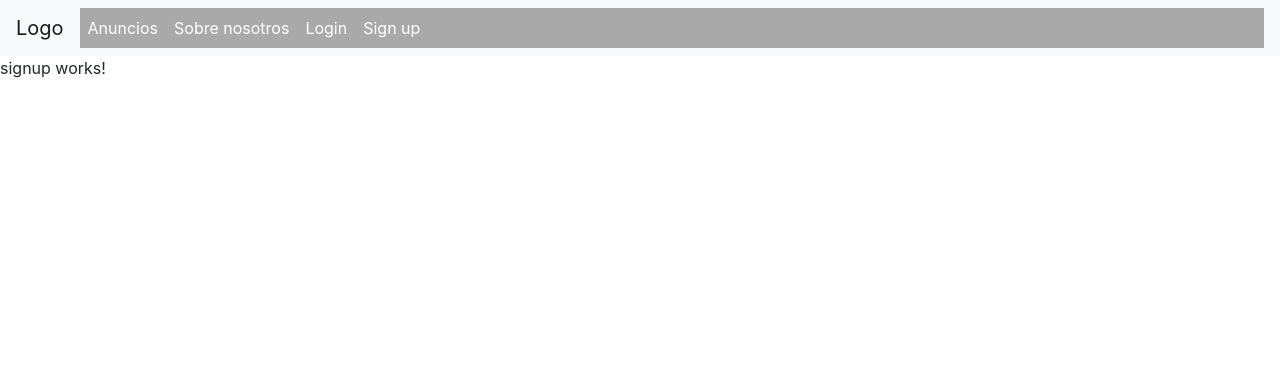
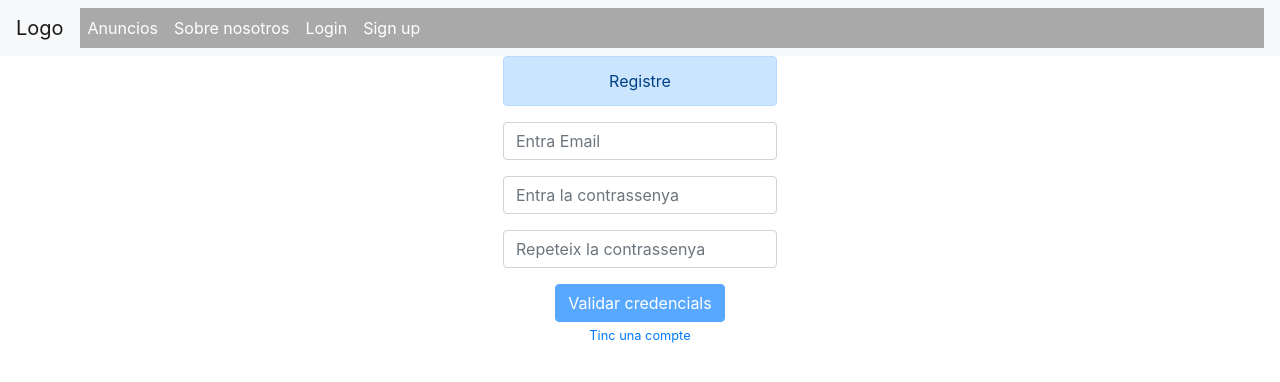
Before and after one commit to Anexo01/angular-proyecto, an Angular app: page /signup in a window 1280 px wide. Shown: the top 382 px of the page. Built offline with nearby package versions, Linux system fonts and the light colour scheme.

Commit message:
Sign Up Form

```diff
--- a/src/app/signup/signup.component.html
+++ b/src/app/signup/signup.component.html
@@ -1 +1,24 @@
-<p>signup works!</p>
+<div class="container-wrapper container d-flex justify-content-center align-items-center">
+    <div class="form-marges text-center">
+      <div class="alert alert-primary" role="alert">
+        Registre
+      </div>
+      <form [formGroup]="signupForm" (submit)="submit()">
+        <!--(submit) és un event que es desperta quan un butto de tipus submit és clicat-->
+        <div class="form-group">
+          <input type="email" class="form-control" id="email-input" placeholder="Entra Email" formControlName="email">
+        </div>
+        <div class="form-group">
+          <input type="password" class="form-control" id="password-input" placeholder="Entra la contrassenya"
+            formControlName="password">
+        </div>
+        <div class="form-group">
+            <input type="password" class="form-control" id="password-input" placeholder="Repeteix la contrassenya"
+              formControlName="password2">
+          </div>
+        <button type="submit" class="btn btn-primary" [disabled]="!signupForm.valid">Validar credencials</button>
+      </form>
+      <!--  <h1>{{loginForm.value.email}}</h1> -->
+      <small><a routerLink="/login">Tinc una compte</a></small>
+    </div>
+  </div>
--- a/src/app/signup/signup.component.ts
+++ b/src/app/signup/signup.component.ts
@@ -1,4 +1,6 @@
 import { Component, OnInit } from '@angular/core';
+import { FormBuilder, FormGroup, Validators } from '@angular/forms';
+import { UsuarisService } from '../usuaris.service';
 
 @Component({
   selector: 'app-signup',
@@ -6,10 +8,32 @@ import { Component, OnInit } from '@angular/core';
   styleUrls: ['./signup.component.css']
 })
 export class SignupComponent implements OnInit {
-
-  constructor() { }
+  public signupForm: FormGroup;
+  email: ''
+  password: ''
+  password2: ''
+  constructor(public usuaris: UsuarisService,private fb: FormBuilder,) { }
 
   ngOnInit(): void {
+    this.crearFormulari();
+  }
+  private crearFormulari(): void {
+    this.signupForm = this.fb.group(
+      {
+        email: ['', [Validators.required, Validators.email]],
+        password: ['', [Validators.required, Validators.minLength(8)]],
+        password2: ['', [Validators.required, Validators.minLength(8)]]
+      }
+    );
+  }
+
+  public submit():void{
+    const {email, password} = this.signupForm.value;
+    this.usuaris.validarUsuari(email,password).subscribe((resultat)=>{
+      localStorage.setItem('email',resultat.email);
+      localStorage.setItem('token',resultat.token);
+      this.ngOnInit();
+    })
   }
 
 }
```
